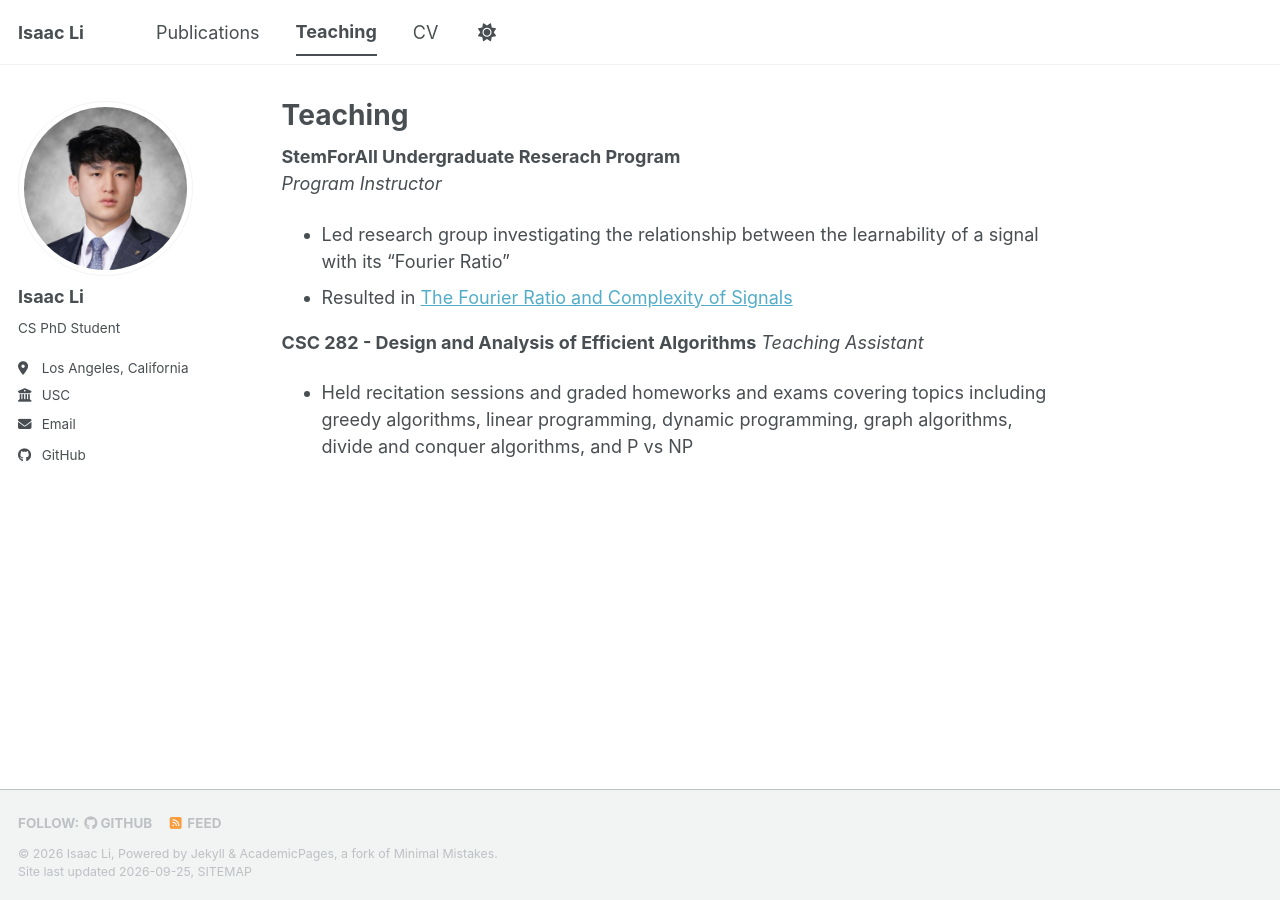
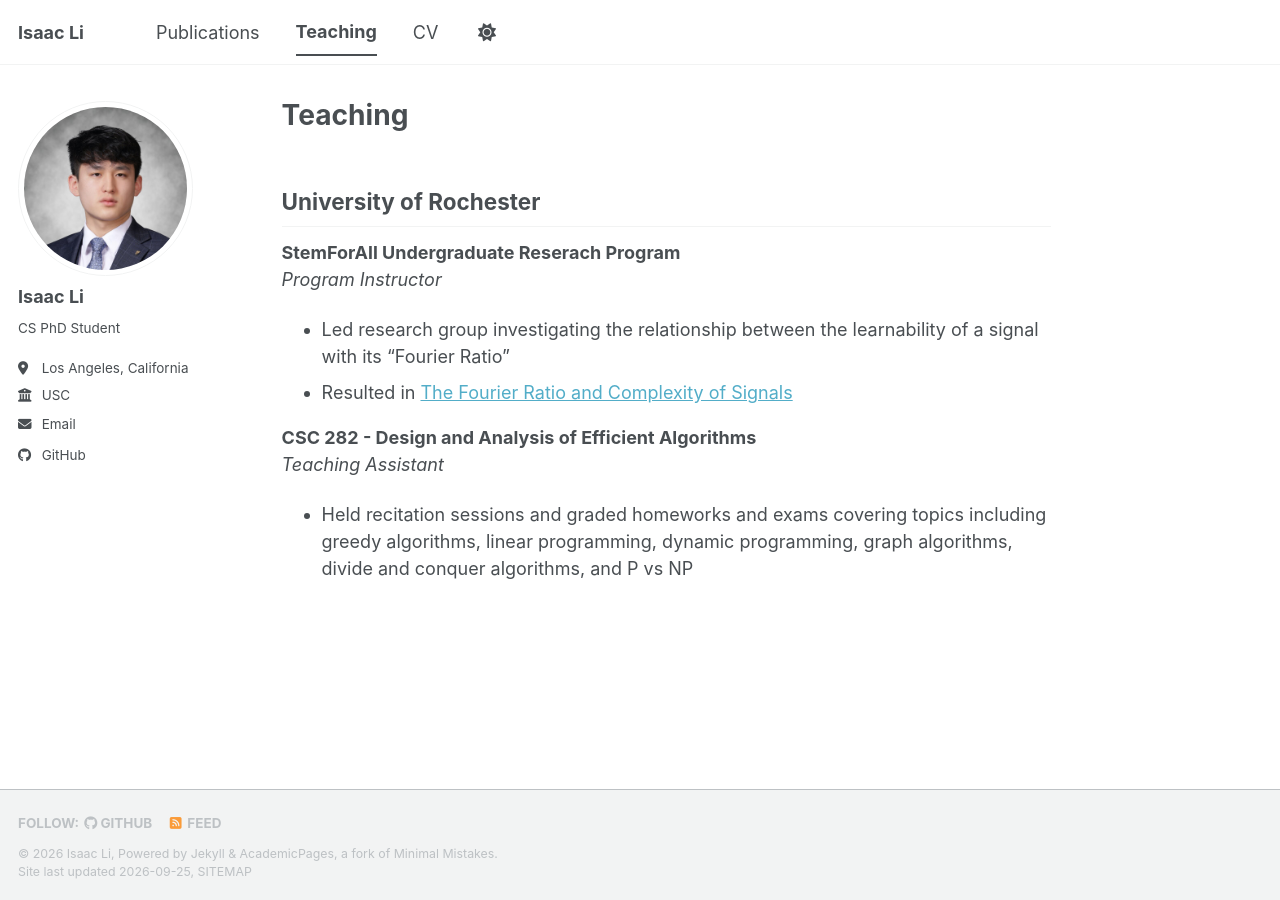
Before and after one commit to isaacli13/isaacli13.github.io, a Jekyll site: the page built from _pages/teaching.md, in a window 1280 px wide. Built offline with Jekyll 4.4.1, drawn with Linux system fonts in a browser that asks for light colours; a style sheet for code colours, icons or effects is not loaded.

Commit message:
Update teaching.md

```diff
--- a/_pages/teaching.md
+++ b/_pages/teaching.md
@@ -2,6 +2,9 @@
  title: "Teaching"
  permalink: /teaching/
  author_profile: true
+---
+
+University of Rochester
 ---
 
 **StemForAll Undergraduate Reserach Program**
```
